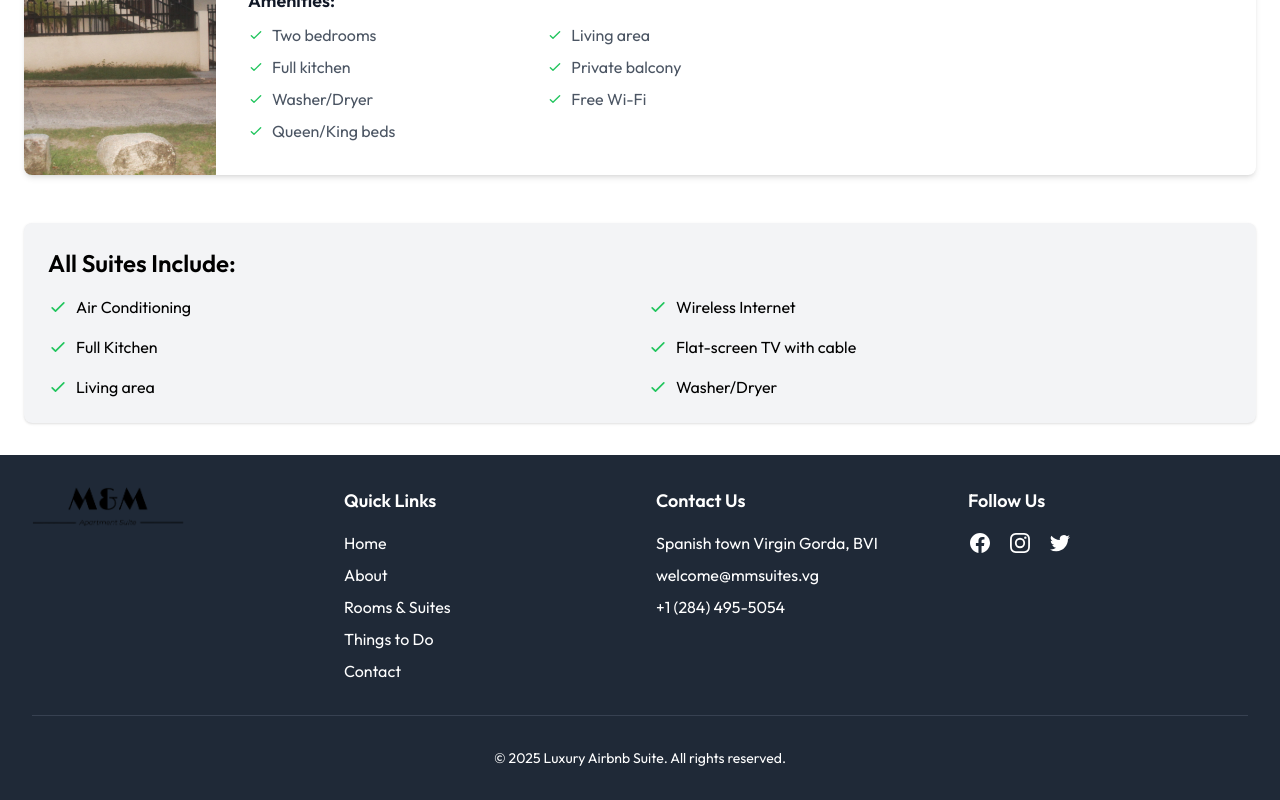
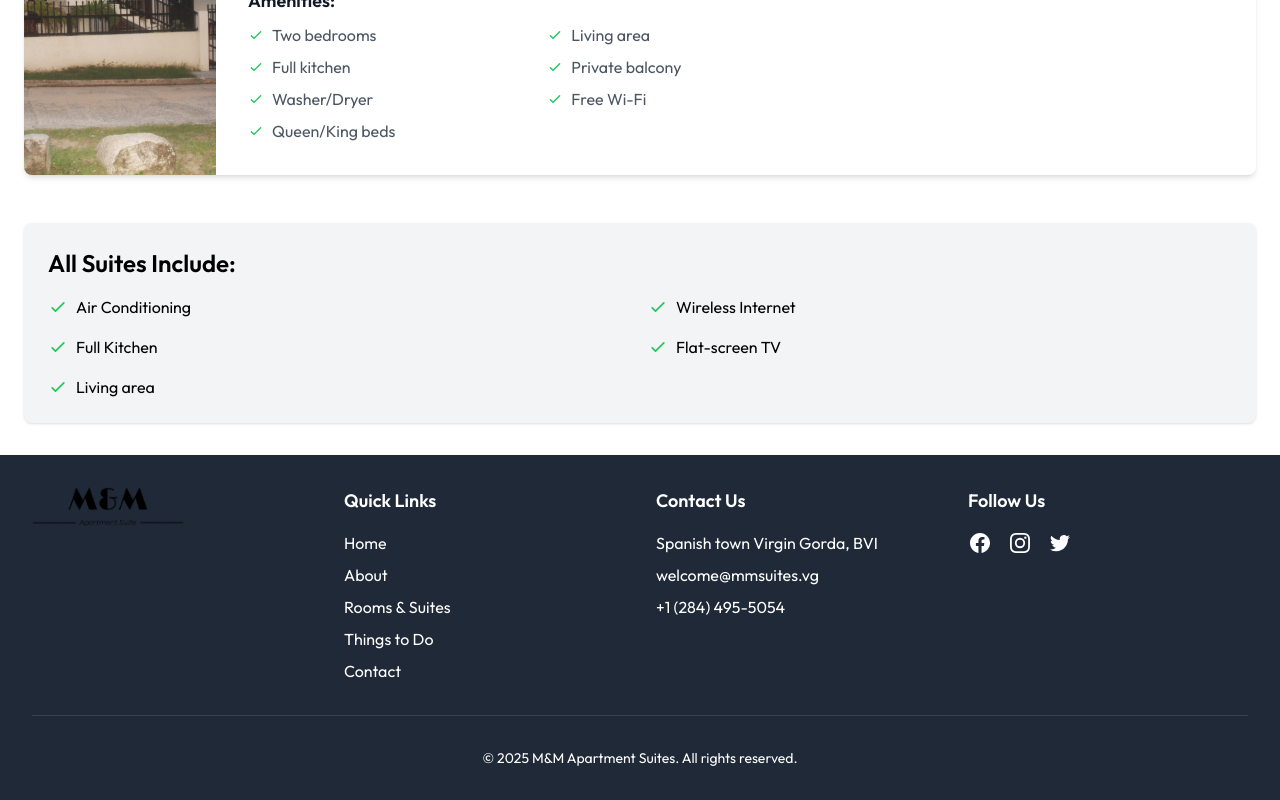
Before and after one commit to tsedeniaermias/M-M-Properties, a Next.js app: page /rooms-and-suites in a window 1280 px wide. Shown: the part 753-1553 px from the top of the page. Built offline with nearby package versions, Linux system fonts and the light colour scheme.

Commit message:
modified  city to island

```diff
--- a/app/components/Footer.tsx
+++ b/app/components/Footer.tsx
@@ -103,7 +103,7 @@ const Footer = () => {
         </div>
         <div className="mt-8 border-t border-gray-700 pt-8 text-center">
           <p className="text-sm">
-            &copy; {new Date().getFullYear()} Luxury Airbnb Suite. All rights
+            &copy; {new Date().getFullYear()} M&M Apartment Suites. All rights
             reserved.
           </p>
         </div>
--- a/app/layout.tsx
+++ b/app/layout.tsx
@@ -8,8 +8,8 @@ import Footer from "./components/Footer";
 export const fontOutfit = Outfit({ subsets: ["latin"] });
 
 export const metadata: Metadata = {
-  title: "Luxury Airbnb Suite",
-  description: "Experience comfort and style in our luxury Airbnb suite",
+  title: "M&M Apartment Suites",
+  description: "Experience comfort and style in our M&M Apartment Suites",
 };
 
 export default function RootLayout({
--- a/app/rooms-and-suites/page.tsx
+++ b/app/rooms-and-suites/page.tsx
@@ -91,7 +91,7 @@ export default function RoomsAndSuites() {
             <svg className="h-5 w-5 mr-2 text-green-500" fill="none" strokeLinecap="round" strokeLinejoin="round" strokeWidth="2" viewBox="0 0 24 24" stroke="currentColor">
               <path d="M5 13l4 4L19 7"></path>
             </svg>
-            Flat-screen TV with cable
+            Flat-screen TV
           </li>
           <li className="flex items-center">
             <svg className="h-5 w-5 mr-2 text-green-500" fill="none" strokeLinecap="round" strokeLinejoin="round" strokeWidth="2" viewBox="0 0 24 24" stroke="currentColor">
@@ -100,10 +100,10 @@ export default function RoomsAndSuites() {
             Living area
           </li>
           <li className="flex items-center">
-            <svg className="h-5 w-5 mr-2 text-green-500" fill="none" strokeLinecap="round" strokeLinejoin="round" strokeWidth="2" viewBox="0 0 24 24" stroke="currentColor">
+            {/* <svg className="h-5 w-5 mr-2 text-green-500" fill="none" strokeLinecap="round" strokeLinejoin="round" strokeWidth="2" viewBox="0 0 24 24" stroke="currentColor">
               <path d="M5 13l4 4L19 7"></path>
             </svg>
-            Washer/Dryer
+            Washer/Dryer */}
           </li>
         </ul>
       </div>
--- a/app/things-to-do/page.tsx
+++ b/app/things-to-do/page.tsx
@@ -9,7 +9,7 @@ const activities = [
   {
     name: "Local Cuisine",
     description:
-      "Taste the flavors of our city at nearby restaurants and food markets.",
+      "Taste the flavors of our Island at nearby restaurants and food markets.",
   },
   {
     name: "Shopping",
@@ -44,7 +44,7 @@ export default function ThingsToDo() {
         <div>
           <Image
             src="/placeholder.svg"
-            alt="City Overview"
+            alt="Island Overview"
             width={600}
             height={400}
             className="rounded-lg shadow-md"
@@ -55,7 +55,7 @@ export default function ThingsToDo() {
             Explore Our Vibrant City
           </h2>
           <p className="text-gray-600 mb-4">
-            Our luxury suite is located in the heart of the city, providing easy
+            Our suite is located in the heart of the city, providing easy
             access to a wide range of activities and attractions. Whether
             you&apos;re interested in culture, cuisine, or outdoor adventures,
             there&apos;s something for everyone just steps from our door.
```
